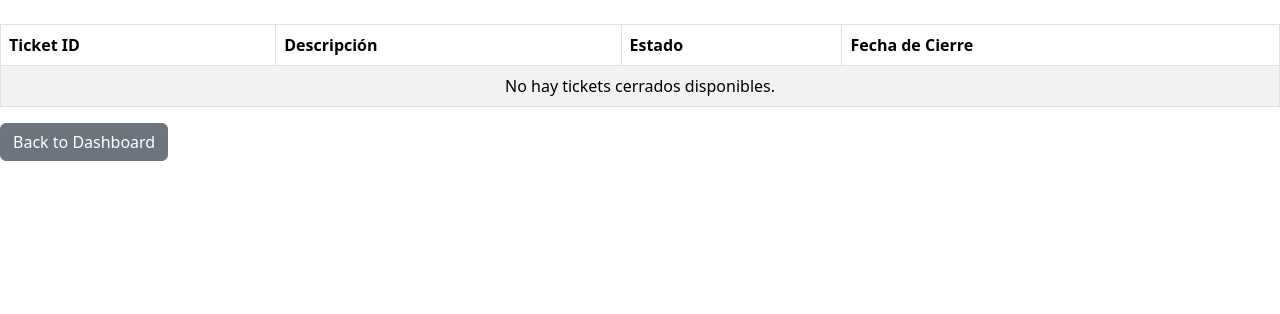
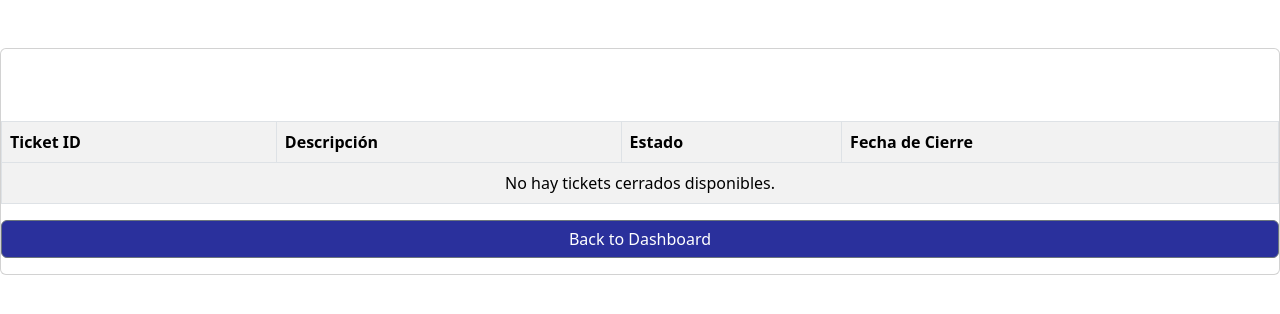
Before and after one commit to luismarrer/Probless-project, a Django app: template probless-backend/core/templates/tickets_history.html in a window 1280 px wide. Shown: the part 40-354 px from the top of the page. Run offline with Django 5.2, Linux system fonts and the light colour scheme; the template is opened without the code that fills it, so the values that code supplies are empty.

Commit message:
Updating ticket details and tickets history

```diff
--- a/probless-backend/core/templates/tickets_history.html
+++ b/probless-backend/core/templates/tickets_history.html
@@ -1,11 +1,12 @@
 {% extends 'layout.html' %}
 
-{% block title %}Tickets Hsitory{% endblock %}
+
 
 {% block content %}
+<div class="card mt-5 pt-5">
 <br>
 <table class="table table-striped table-bordered">
-    <thead>
+    <thead">
         <tr>
             <th scope="col">Ticket ID</th>
             <th scope="col">Descripción</th>
@@ -28,5 +29,6 @@
         {% endfor %}
     </tbody>
 </table>
-<a href="{% url 'dashboard' workspace_name department_name %}" class="btn btn-secondary mb-3">Back to Dashboard</a>
+<a href="{% url 'dashboard' workspace_name department_name %}" class="btn btn-secondary mb-3" style="background:  #2a309c;">Back to Dashboard</a>
+</div>
 {% endblock%}
```
